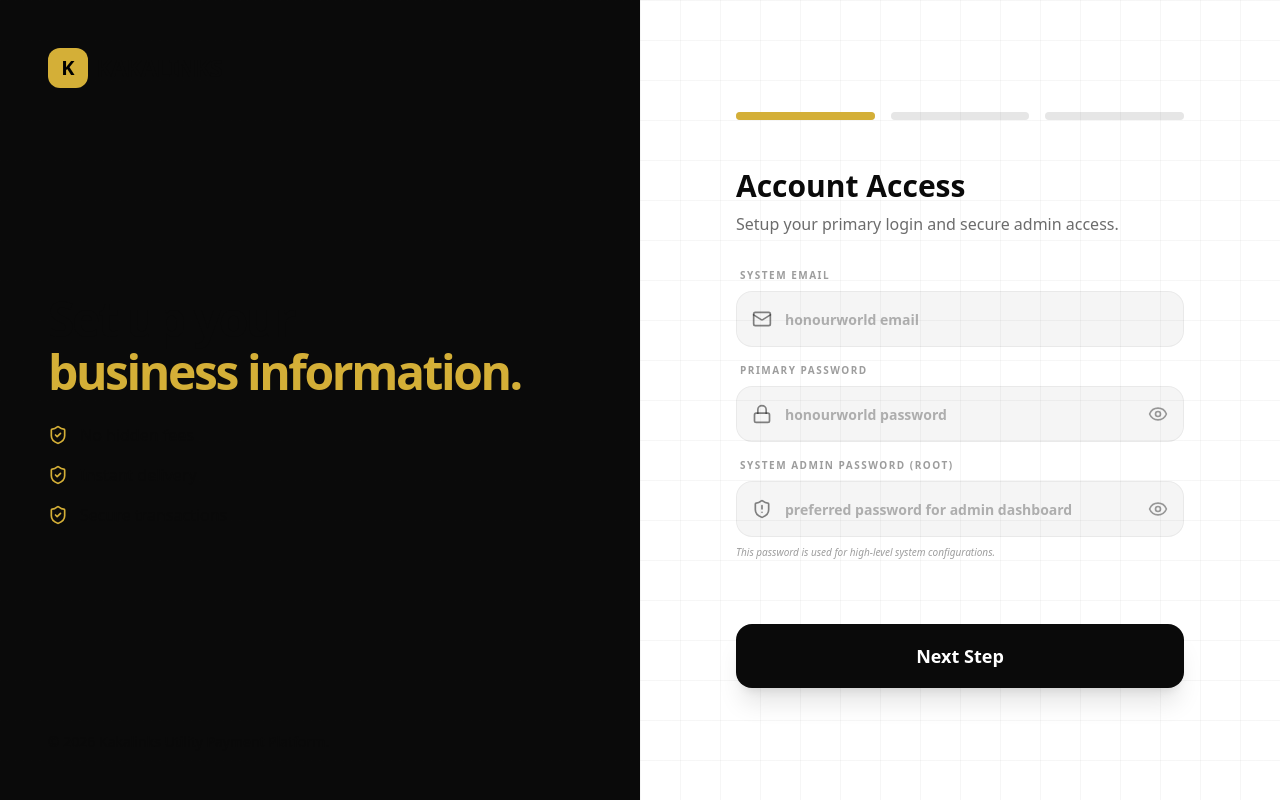
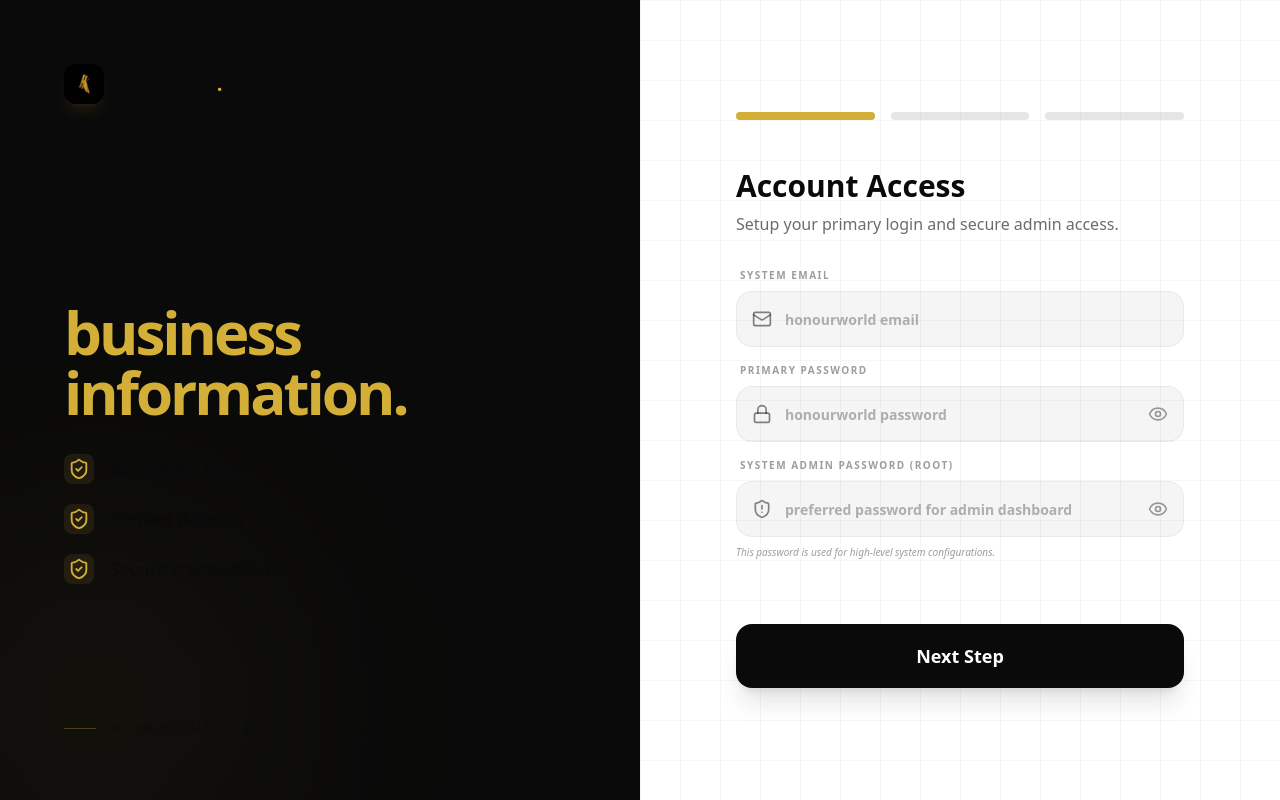
Before and after one commit to marcusarfolabi/tenaxvtu.com, a Next.js app: page /onboarding in a window 1280 px wide. Built offline with nearby package versions, Linux system fonts and the light colour scheme; no server answers.

Commit message:
cleanup the remaining topheader

```diff
--- a/app/account/components/TopHeader.tsx
+++ b/app/account/components/TopHeader.tsx
@@ -1,14 +1,17 @@
 "use client";
 
-import { Fragment } from "react";
+import { Fragment, useState, useEffect } from "react";
 import Link from "next/link";
 import { Menu, Transition, Popover } from "@headlessui/react";
+import { useTheme } from "next-themes";
 import {
   Menu as MenuIcon,
   Bell,
   User,
   Settings,
   LogOut,
+  Sun,
+  Moon,
 } from "lucide-react";
 import Logo from "@/components/Logo";
 import { useAuth } from "@/context/AuthContext";
@@ -22,6 +25,13 @@ export default function TopHeader({
 }) {
   const { logout, user } = useAuth();
   const { unreadCount, notifications } = useNotifications();
+  const { setTheme, resolvedTheme } = useTheme();
+  const [mounted, setMounted] = useState(false);
+
+  // Avoid hydration mismatch
+  useEffect(() => {
+    setMounted(true);
+  }, []);
 
   const getCustomInitials = (name: string) => {
     if (!name) return "U";
@@ -30,8 +40,7 @@ export default function TopHeader({
     return (parts[0][0] + parts[parts.length - 1][0]).toUpperCase();
   };
 
- return (
-    /* 1. Use bg-background/80 and text-foreground for seamless theme switching */
+  return (
     <header className="sticky top-0 z-40 flex h-20 shrink-0 items-center gap-x-4 border-b border-foreground/5 bg-background/80 backdrop-blur-md px-4 sm:px-6 lg:px-8 transition-colors duration-300">
 
       {/* Mobile Menu Toggle & Logo */}
@@ -43,11 +52,20 @@ export default function TopHeader({
         >
           <MenuIcon className="h-6 w-6" />
         </button>
-        <Logo inverted={false} />
+        <Logo />
       </div>
 
       <div className="flex flex-1 gap-x-2 sm:gap-x-4 self-stretch justify-end items-center">
         <div className="flex items-center gap-x-2 sm:gap-x-4">
+
+          {/* THEME TOGGLE MODE - Placed before the bell */}
+          <button
+            onClick={() => setTheme(resolvedTheme === "dark" ? "light" : "dark")}
+            className="p-2.5 rounded-xl bg-foreground/5 border border-foreground/5 hover:bg-foreground/10 text-foreground/40 hover:text-brand-gold transition-all active:scale-90"
+            aria-label="Toggle Theme"
+          >
+            {mounted && (resolvedTheme === "dark" ? <Sun size={20} /> : <Moon size={20} />)}
+          </button>
 
           {/* NOTIFICATION BELL */}
           <Popover className="relative">
@@ -76,6 +94,7 @@ export default function TopHeader({
                     CLEAR ALL
                   </Link>
                 </div>
+                {/* ... rest of notification panel ... */}
                 <div className="space-y-2 max-h-80 overflow-y-auto px-1 custom-scrollbar">
                   {notifications.length > 0 ? (
                     notifications.map((n: any) => (
@@ -117,7 +136,6 @@ export default function TopHeader({
           {/* USER DROPDOWN */}
           <Menu as="div" className="relative">
             <Menu.Button className="flex items-center p-0.5 sm:p-1 group outline-none">
-              {/* Avatar stays premium with the gradient and gold text */}
               <div className="h-9 w-9 sm:h-11 sm:w-11 rounded-full bg-gradient-to-br from-brand-black to-gray-800 flex items-center justify-center text-brand-gold text-[10px] sm:text-xs font-black border-2 border-background shadow-md group-hover:shadow-brand-gold/20 transition-all tracking-tighter">
                 {getCustomInitials(user?.name ?? "")}
               </div>
--- a/app/account/layout.tsx
+++ b/app/account/layout.tsx
@@ -67,7 +67,7 @@ export default function CustomerLayout({
                   </div>
 
                   <div className="flex h-20 items-center px-8 border-b border-white/5">
-                    <Logo inverted={true} />
+                    <Logo  />
                   </div>
                   <Sidebar
                     mobile={true}
@@ -83,7 +83,7 @@ export default function CustomerLayout({
         <div className="hidden lg:fixed lg:inset-y-0 lg:z-50 lg:flex lg:w-72 lg:flex-col">
           <div className="flex grow flex-col bg-brand-black shadow-2xl border-r border-white/5">
             <div className="flex h-24 shrink-0 items-center px-8">
-              <Logo inverted={true} />
+              <Logo   />
             </div>
             <Sidebar />
           </div>
--- a/components/AuthSidebar.tsx
+++ b/components/AuthSidebar.tsx
@@ -2,7 +2,6 @@
 import Link from "next/link";
 import { ShieldCheck } from "lucide-react";
 import Logo from "@/components/Logo";
-import { useTheme } from "next-themes";
 import { useEffect, useState } from "react";
 
 interface AuthSidebarProps {
@@ -14,46 +13,51 @@ export default function AuthSidebar({
   title = "Join the most reliable",
   subtitle = "payment network."
 }: AuthSidebarProps) {
-  const { resolvedTheme } = useTheme();
   const [mounted, setMounted] = useState(false);
 
-  // Prevent hydration mismatch by waiting for mount
   useEffect(() => setMounted(true), []);
+
+  // Avoid rendering theme-specific elements until mounted to prevent hydration flicker
+  if (!mounted) return null;
 
   return (
     <>
-      {/* 1. MOBILE VIEW: Uses themed background and border */}
-      <div className="lg:hidden w-full bg-secondary border-t-4 border-brand-gold py-4 px-6 flex items-center justify-center relative overflow-hidden transition-colors duration-300">
-        <div className="absolute inset-0 bg-grid-pattern opacity-5 pointer-events-none" />
-        <Logo inverted={mounted ? resolvedTheme === "dark" : true} />
+      {/* 1. MOBILE VIEW: Adapts via CSS Variables */}
+      <div className="lg:hidden w-full bg-secondary border-b border-foreground/5 py-6 px-6 flex items-center justify-center relative overflow-hidden transition-colors duration-500">
+        <div className="absolute inset-0 bg-grid-pattern opacity-[0.03] pointer-events-none" />
+        <div className="relative z-10">
+           <Logo />
+        </div>
       </div>
 
-      {/* 2. DESKTOP VIEW: Background switches based on theme */}
-      <div className="hidden lg:flex lg:w-1/2 bg-secondary p-12 flex-col justify-between relative overflow-hidden min-h-screen transition-colors duration-300">
-        {/* Background Pattern - opacity tweak for visibility */}
-        <div className="absolute inset-0 bg-grid-pattern opacity-10 dark:opacity-5 pointer-events-none" />
+      {/* 2. DESKTOP VIEW: Smart secondary background */}
+      <div className="hidden lg:flex lg:w-1/2 bg-secondary p-16 flex-col justify-between relative overflow-hidden min-h-screen transition-colors duration-500 border-r border-foreground/5">
 
-        {/* Logo Section */}
-        <Link href="/" className="flex items-center gap-2 relative z-10 group">
-          <div className="w-10 h-10 bg-brand-gold rounded-xl flex items-center justify-center text-black transition-transform group-hover:rotate-12">
-            <span className="font-extrabold text-xl">K</span>
-          </div>
-          <span className="text-2xl font-black tracking-tighter text-foreground">
-            KAKALINKS
-          </span>
-        </Link>
+        {/* Themed Grid Pattern: Dark mode gets less opacity to avoid looking "busy" */}
+        <div className="absolute inset-0 bg-grid-pattern opacity-[0.07] dark:opacity-[0.03] pointer-events-none" />
+
+        {/* Logo Section - Using your existing Logo component for consistency */}
+        <div className="relative z-10">
+          <Logo />
+        </div>
 
         {/* Dynamic Content */}
         <div className="relative z-10">
-          <h2 className="text-5xl font-black text-foreground leading-[1.1] mb-6 tracking-tighter">
+          <h2 className="text-6xl font-black text-foreground leading-none mb-8 tracking-tighter">
             {title} <br />
             <span className="text-brand-gold">{subtitle}</span>
           </h2>
 
-          <div className="space-y-4">
-            {["No hidden fees", "Instant delivery", "Secure transactions"].map((text) => (
-              <div key={text} className="flex items-center gap-3 text-muted-foreground font-medium">
-                <ShieldCheck className="text-brand-gold" size={20} />
+          <div className="space-y-5">
+            {[
+              "No hidden fees",
+              "Instant delivery",
+              "Secure transactions"
+            ].map((text) => (
+              <div key={text} className="flex items-center gap-4 text-foreground/60 text-lg font-bold tracking-tight">
+                <div className="bg-brand-gold/10 p-1 rounded-lg">
+                   <ShieldCheck className="text-brand-gold" size={22} />
+                </div>
                 {text}
               </div>
             ))}
@@ -61,9 +65,15 @@ export default function AuthSidebar({
         </div>
 
         {/* Footer Note */}
-        <p className="text-muted-foreground/60 text-sm relative z-10">
-          © {new Date().getFullYear()} Kakalinks Utility Payment Platform.
-        </p>
+        <div className="relative z-10 flex items-center gap-4">
+           <div className="h-px w-8 bg-brand-gold/30" />
+           <p className="text-foreground/30 text-[10px] font-black uppercase tracking-[0.2em]">
+             © {new Date().getFullYear()} Kakalinks Utility Bill Payment.
+           </p>
+        </div>
+
+        {/* Decorative Blur for Dark Mode depth */}
+        <div className="absolute -bottom-24 -left-24 w-96 h-96 bg-brand-gold/5 blur-[120px] rounded-full pointer-events-none" />
       </div>
     </>
   );
--- a/components/Logo.tsx
+++ b/components/Logo.tsx
@@ -3,30 +3,28 @@ import Link from "next/link";
 import Image from "next/image";
 
 interface LogoProps {
-  inverted?: boolean;
   className?: string;
 }
 
-export default function Logo({ inverted = false, className = "" }: LogoProps) {
+export default function Logo({ className = "" }: LogoProps) {
   return (
     <Link href="/" className={`flex items-center gap-2 group ${className}`}>
       {/* The Icon Box */}
-      <div >
+      <div className="relative">
         <Image
           src="/android-icon-192x192.png"
           alt="Kakalinks Logo"
           width={40}
           height={40}
-          className="rounded-2xl "
+          className="rounded-xl shadow-lg shadow-brand-gold/10 group-hover:scale-105 transition-transform duration-300"
           priority
         />
+        {/* Subtle glow effect behind the logo icon */}
+        <div className="absolute inset-0 bg-brand-gold/20 blur-xl rounded-full -z-10 opacity-0 group-hover:opacity-100 transition-opacity" />
       </div>
 
-      {/* The Text - Left exactly as it was */}
-      <span className={`
-        font-black text-xl tracking-tighter
-        ${inverted ? 'text-white' : 'text-brand-black'}
-      `}>
+      {/* The Text - Now Theme Aware */}
+      <span className="font-black text-xl tracking-tighter text-foreground transition-colors duration-300">
         KAKALINKS<span className="text-brand-gold">.</span>
       </span>
     </Link>
```
Also changed, not shown: components/Footer.tsx (+31 -10 lines), components/Navbar.tsx (+31 -30 lines).
